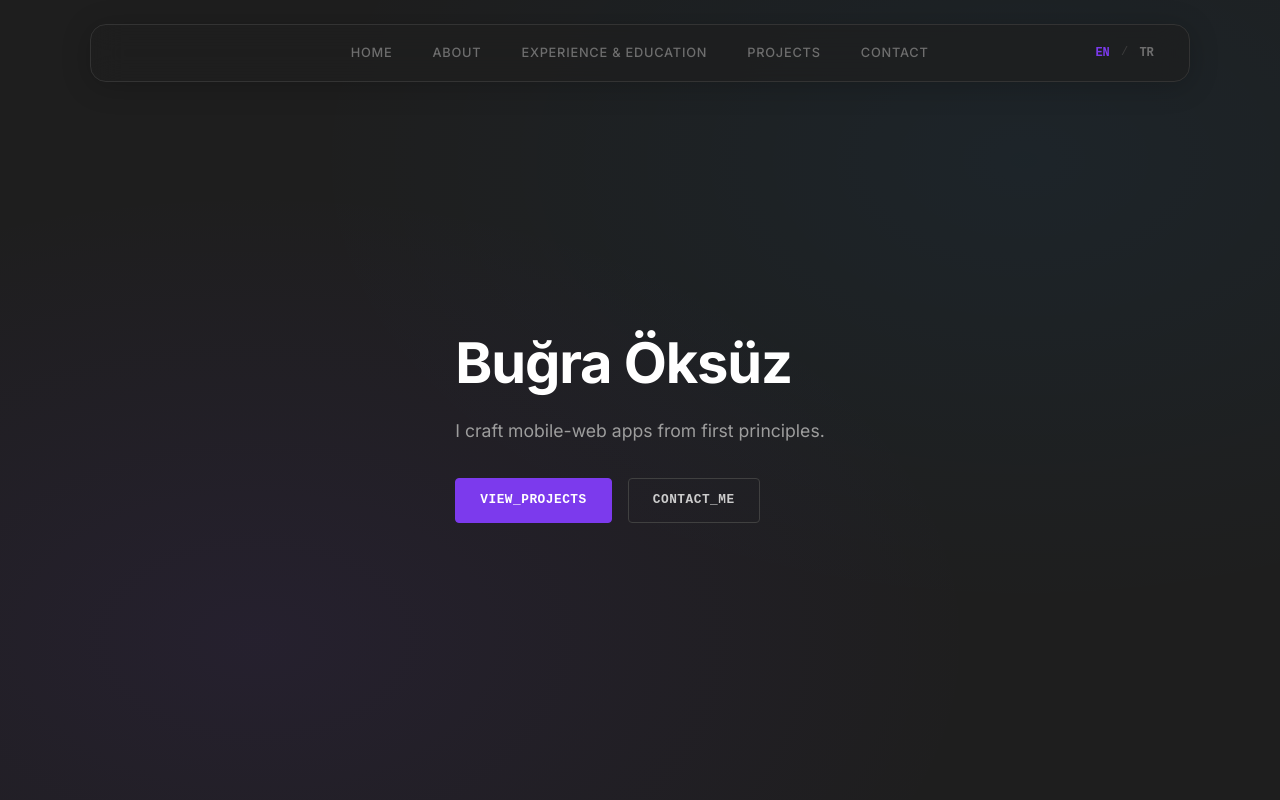
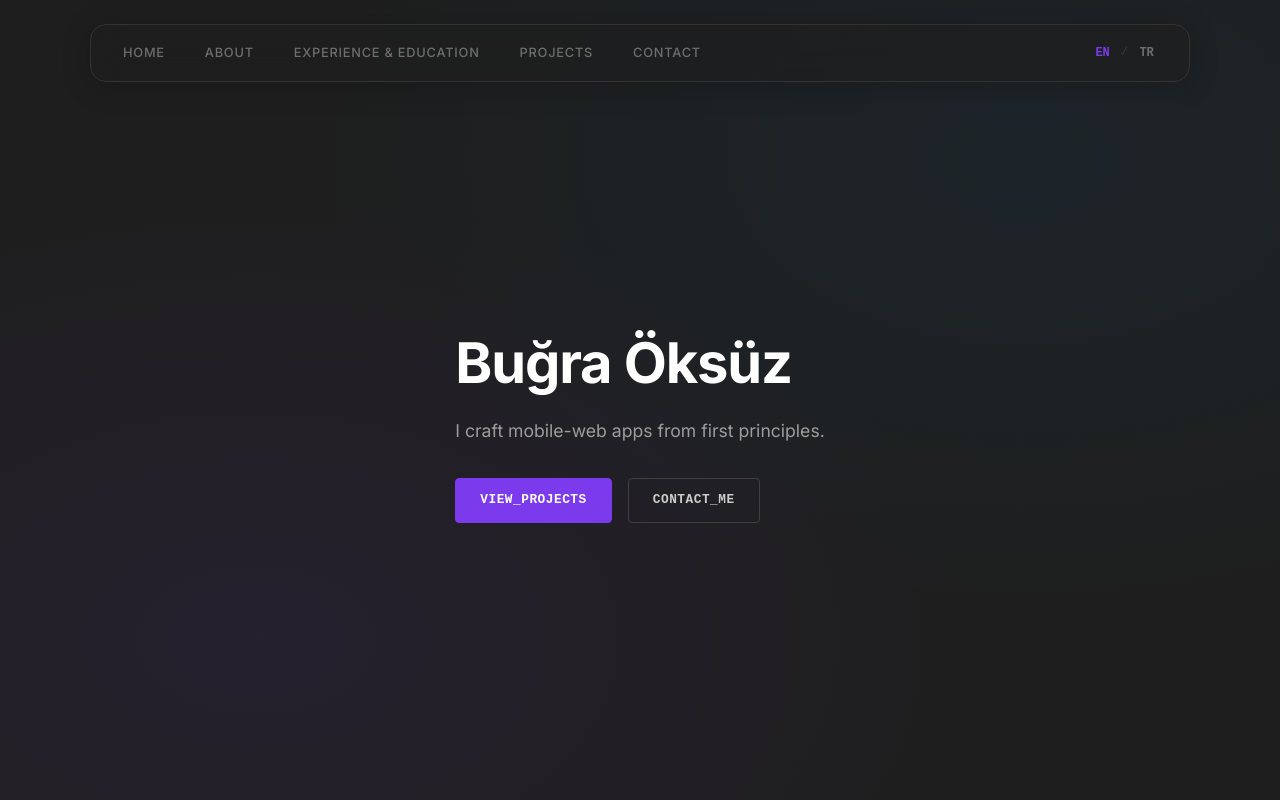
Before and after one commit to HighRadiation/web-site-portfolio, a Next.js app: page / in a window 1280 px wide. Shown: the top 800 px of the page. Built offline with nearby package versions, Linux system fonts and the light colour scheme; no server answers; the database is empty.

Commit message:
style: align navbar links to the left

```diff
--- a/src/app/globals.css
+++ b/src/app/globals.css
@@ -122,8 +122,7 @@ h1, h2, h3, h4, .font-serif {
   align-items: center;
   gap: 2.5rem;
   flex: 1;
-  justify-content: center;
-  padding-left: 4rem; /* Offset for the language selector to keep links centered */
+  justify-content: flex-start;
 }
 
 .nav-actions {
```
